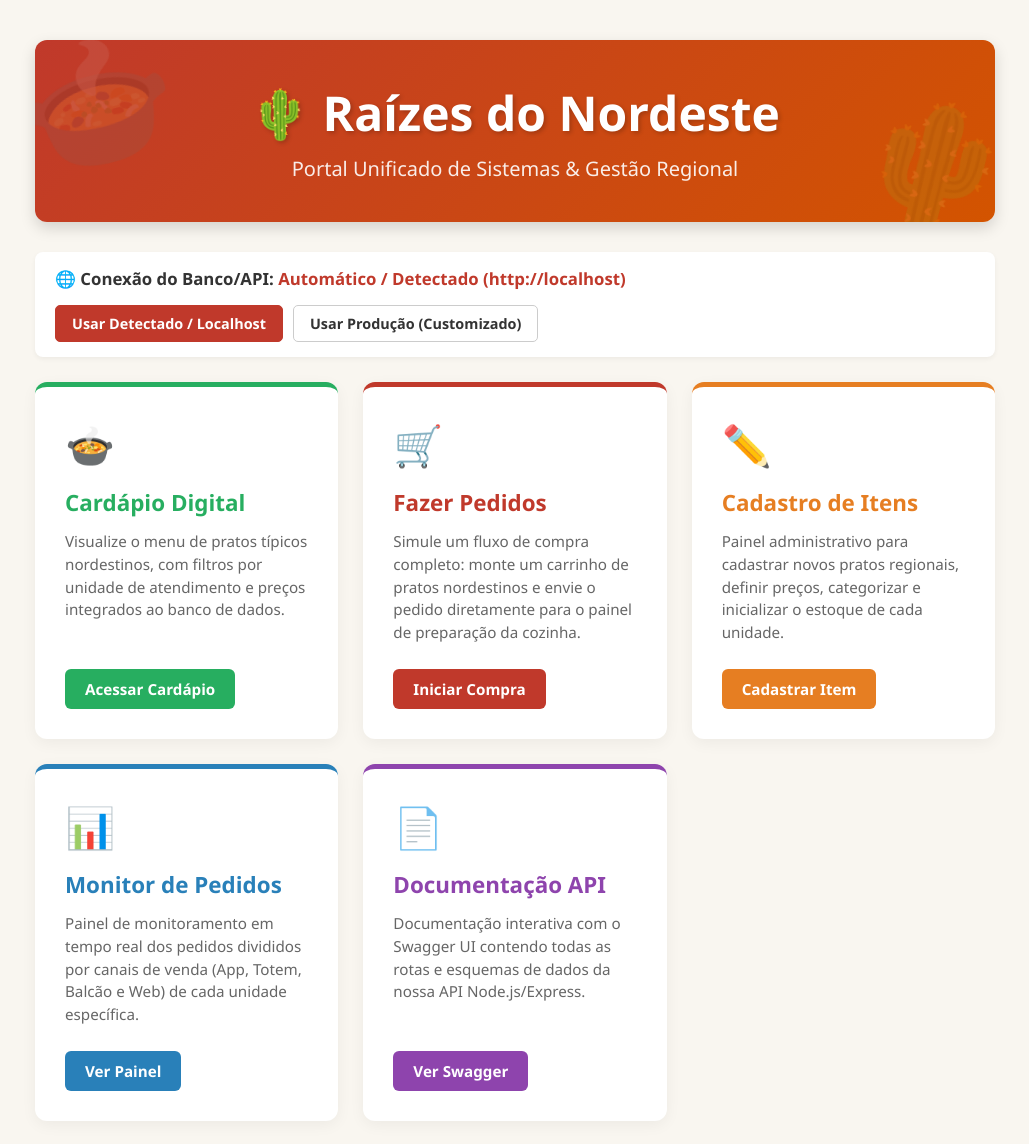
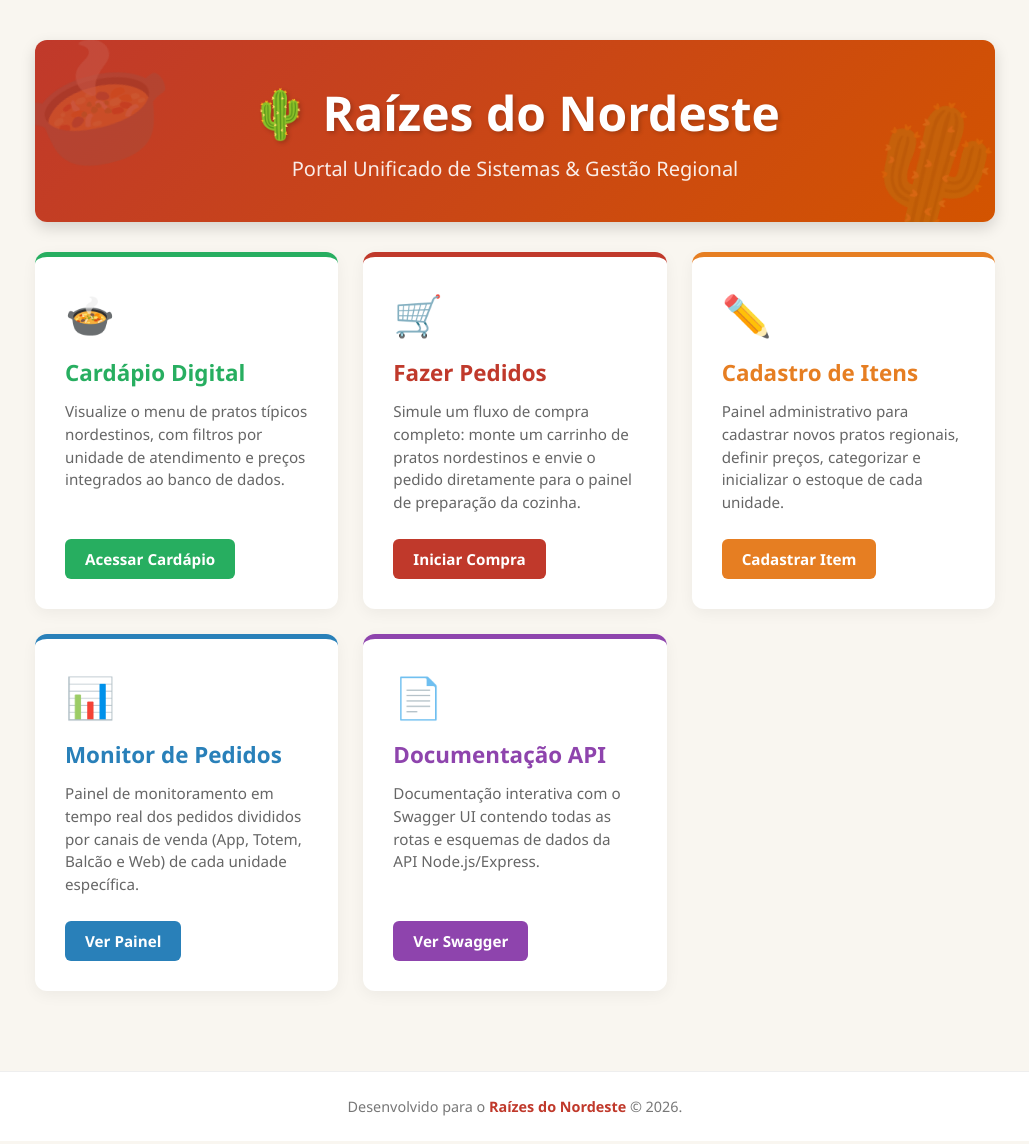
Before and after one commit to tatibes/raizesnordeste, a website: page public/index.html in a window 1280 px wide. Shown: the top 1144 px of the page, without its empty margins (125-1154 px from the left). Drawn offline with Linux system fonts and the light colour scheme.

Commit message:
correções do layout

```diff
--- a/public/index.html
+++ b/public/index.html
@@ -207,20 +207,9 @@
       <p>Portal Unificado de Sistemas & Gestão Regional</p>
     </header>
 
-    <!-- Seletor de Ambiente da API (Localhost vs Produção) -->
-    <div class="env-selector">
-      <div class="env-info">
-        <strong>🌐 Conexão do Banco/API:</strong>
-        <span id="currentEnvText" style="font-weight: bold;">...</span>
-      </div>
-      <div class="env-btns">
-        <button onclick="setEnvironment('localhost')" class="env-btn" id="btnLocal">Usar Detectado / Localhost</button>
-        <button onclick="setEnvironment('production')" class="env-btn" id="btnProd">Usar Produção (Customizado)</button>
-      </div>
-    </div>
 
     <main class="grid-links">
-      <!-- Cardápio Digital -->
+
       <a href="cardapio.html" class="portal-card card-menu">
         <div>
           <div class="card-icon">🍲</div>
@@ -230,7 +219,6 @@
         <span class="card-btn">Acessar Cardápio</span>
       </a>
 
-      <!-- Fazer Pedidos (Terminal de Vendas) -->
       <a href="fazer-pedido.html" class="portal-card card-fazer-pedido">
         <div>
           <div class="card-icon">🛒</div>
@@ -265,7 +253,7 @@
         <div>
           <div class="card-icon">📄</div>
           <h2 class="card-title">Documentação API</h2>
-          <p class="card-desc">Documentação interativa com o Swagger UI contendo todas as rotas e esquemas de dados da nossa API Node.js/Express.</p>
+          <p class="card-desc">Documentação interativa com o Swagger UI contendo todas as rotas e esquemas de dados da API Node.js/Express.</p>
         </div>
         <span class="card-btn">Ver Swagger</span>
       </a>
@@ -273,16 +261,14 @@
   </div>
 
   <footer>
-    Desenvolvido com carinho para o <strong>Raízes do Nordeste</strong> &copy; 2026. Todos os direitos reservados.
+    Desenvolvido para o <strong>Raízes do Nordeste</strong> &copy; 2026.
   </footer>
 
   <script>
     function getDefaultAPIUrl() {
-      // Se for carregado via HTTP/HTTPS, usar a própria origem (evita hardcode de porta errado!)
       if (window.location.protocol.startsWith('http')) {
         return window.location.origin;
       }
-      // Se for aberto localmente como arquivo, usar fallback localhost:3000
       return 'http://localhost:3000';
     }
 
@@ -323,7 +309,7 @@
         localStorage.setItem('API_URL', getDefaultAPIUrl());
       } else {
         const currentUrl = localStorage.getItem('API_URL') === getDefaultAPIUrl() ? '' : localStorage.getItem('API_URL') || '';
-        const customUrl = prompt('Digite a URL da API de Produção (ex: https://raizesnordeste-api.onrender.com):', currentUrl);
+        const customUrl = 'https://raizes-nordeste-api-h8qo.onrender.com/';
         if (customUrl !== null && customUrl.trim() !== '') {
           localStorage.setItem('API_URL', customUrl.trim());
         }
```
